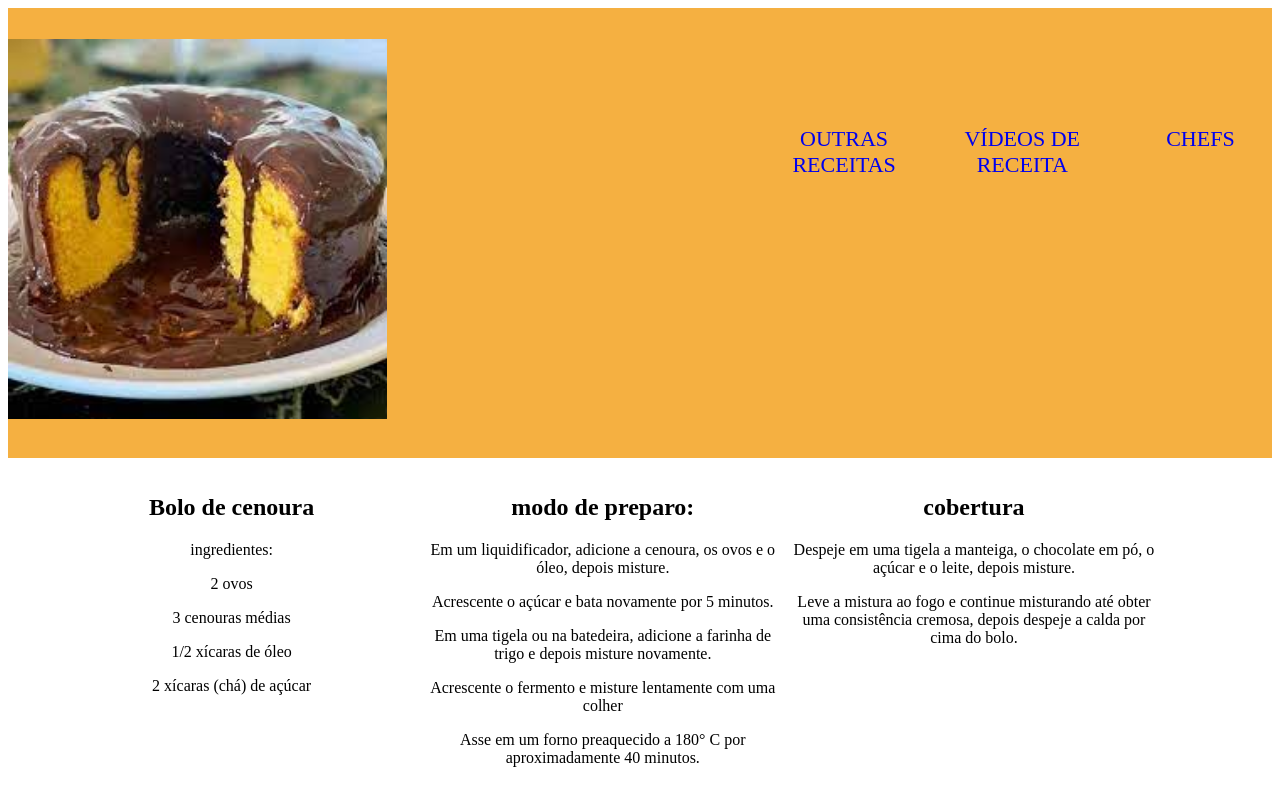
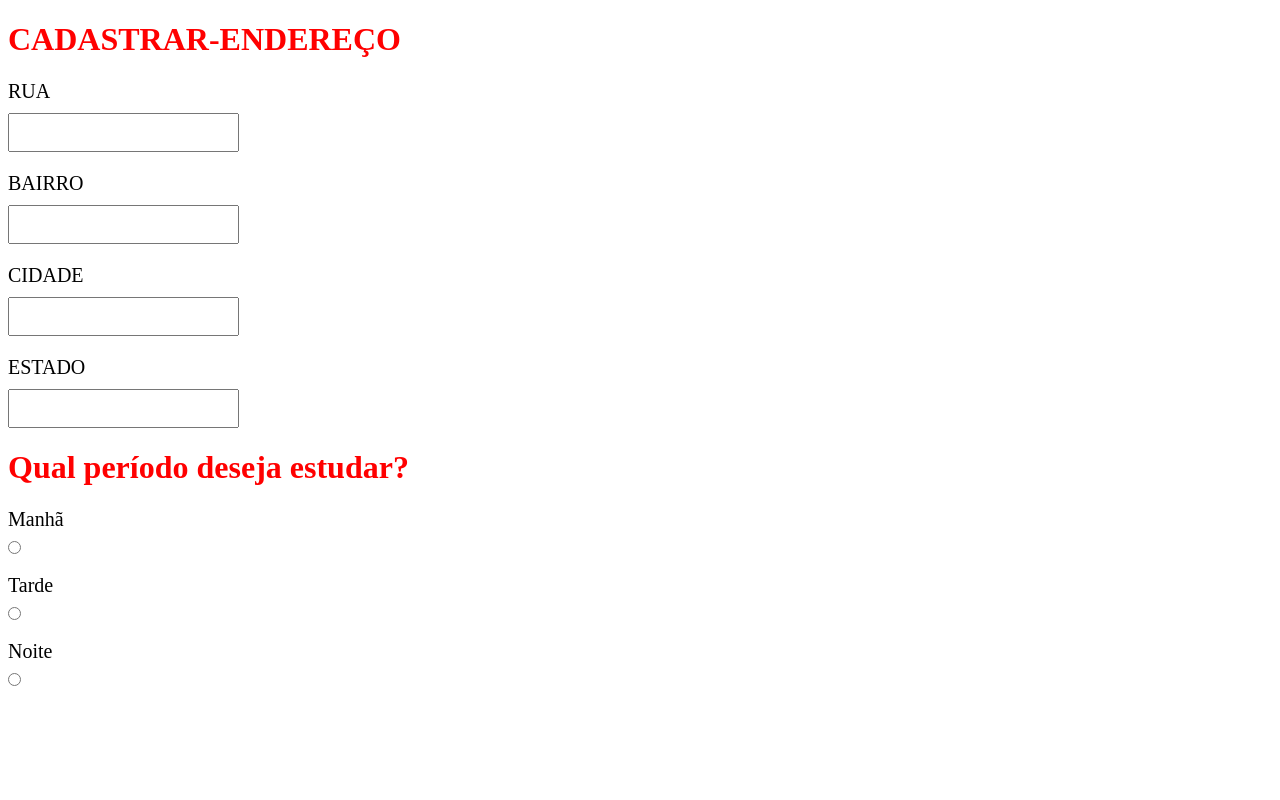
Before and after one commit to levazt/Bolo-de-cenoura, a plain HTML site: page index.html in a window 1280 px wide. Drawn offline with Linux system fonts and the light colour scheme.

Commit message:
Add files via upload

```diff
--- /dev/null
+++ b/formulario.css
@@ -0,0 +1,17 @@
+form label {
+display:block;
+ font-size: 20px;
+margin: 0 0 10px;
+
+}
+
+
+form input {
+display: block;
+  margin: 0 0 20px;
+   padding: 10px 25px;
+
+}
+h1{
+color:  #FF0000;
+}
--- a/index.html
+++ b/index.html
@@ -1,52 +1,50 @@
 <!DOCTYPE html>
-<html lang="pt-br">
-	<head>
-		<meta charset="UTF-8">
-		<title>receitas</title>
+<html lang="en">
+<head>
+	<meta charset="UTF-8">
 
-	<link rel="stylesheet" href="aula.css">
-
-	</head>
-	<header>
-			<div  class= "aula">
-			<h1> <img id = "logo" src ="logo.jpg"></h1>
-
-		<nav>
-		<ul>
-			<li><a href="index.html"> outras receitas </a></li>
-			<li><a href="http://google.com">  vídeos de receita </a></li>
-			<li><a href="http://google.com"> chefs </a></li>
-			</ul>
-		</nav>
-	</div>
-	</header>
-<main>
-	<ul class= "aula">
-
-		<li><h2> Bolo de cenoura </h2>
-		<p>  ingredientes:</p>
-		<p> 2 ovos </p>
-		<p> 3 cenouras médias</p>
-		<p> 1/2 xícaras de óleo</p>
-		<p> 2 xícaras (chá) de açúcar</p>
-		</li>
-
-		<li><h2>  modo de preparo: </h2>
-		<p> Em um liquidificador, adicione a cenoura, os ovos e o óleo, depois misture.  </p>
-		<p> Acrescente o açúcar e bata novamente por 5 minutos. </p>
-		<p>  Em uma tigela ou na batedeira, adicione a farinha de trigo e depois misture novamente.</p>
-		<p>Acrescente o fermento e misture lentamente com uma colher</p>
-		<p>Asse em um forno preaquecido a 180° C por aproximadamente 40 minutos.</p>
+	<title>Formuário</title>
+	<link rel="stylesheet"  href="formulario.css">
+<form>
+<h1>CADASTRAR-ENDEREÇO</h1>
 
 
-		</li>
-
-		<li> <h2> cobertura </h2>
-		<p> Despeje em uma tigela a manteiga, o chocolate em pó, o açúcar e o leite, depois misture. </p>
-		<p> Leve a mistura ao fogo e continue misturando até obter uma consistência cremosa, depois despeje a calda por cima do bolo. </p>
-		 </li>
-
-	</ul>
 
 
-</body>
+
+<label for="radio-rua">RUA</label>
+<input type="text"id="rua">
+
+<label for="radio-bairro">BAIRRO</label>
+<input type="text"id="bairro">
+
+<label for="radio-cidade">CIDADE</label>
+<input type="text"id="cidade">
+
+<label for="radio-estado">ESTADO</label>
+<input type="text"id="estado">
+
+
+
+<h1>Qual período deseja estudar?</h1>
+
+<label for="radio-manha">Manhã</label>
+<input type="radio" name="contato" value="manha" id="radio-manha">
+
+<label for="radio-tarde">Tarde</label>
+<input type="radio" name="contato" value="tarde" id="radio-tarde">
+
+<label for="radio-noite">Noite</label>
+<input type="radio" name="contato" value="noite" id="radio-noite">
+
+<img scr="material-escolar">
+<div class="pagina1">
+
+
+
+
+</form>
+
+
+
+</head>
```
Also changed, not shown: material-escolar.webp (added).
